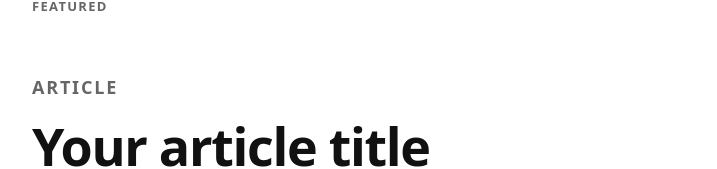
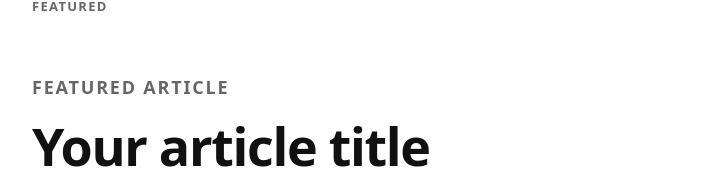
Before and after one commit to AfroDegen/reedstar-site, a Next.js app: page /blog in a window 1280 px wide. Shown: the part 773-942 px from the top of the page, without its empty margins (248-965 px from the left). Built offline with nearby package versions, Linux system fonts and the light colour scheme.

Commit message:
Update page.tsx

```diff
--- a/app/blog/page.tsx
+++ b/app/blog/page.tsx
@@ -28,7 +28,7 @@ export default function BlogIndex() {
             Featured
           </p>
 
-          <ArticleCard post={featuredPost} />
+          <ArticleCard post={featuredPost} featured />
         </section>
       )}
 
```
